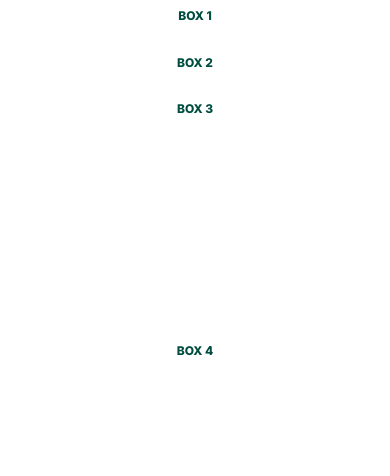
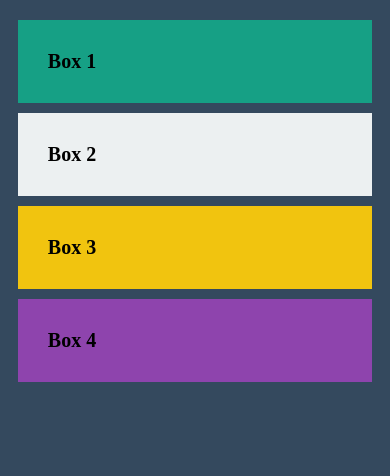
Before and after one commit to 04psm/-Responsive-layout, a plain HTML site: page index.html in a window 390 px wide. Drawn offline with Linux system fonts and the light colour scheme.

Commit message:
Update style.css

```diff
--- a/style.css
+++ b/style.css
@@ -1,99 +1,65 @@
-:root {
-  --main-radius: 5px;
-  --main-padding: 5px;
+*{
+	margin: 0px;
+	padding: 0px;
 }
 
-body {
-  font-family: "Inter", sans-serif;
+body{
+
+	background-color: #34495e;
+	}
+	.container{
+
+
+	width: 96%;
+	margin: auto;
+	padding-top: 10px;
+
+
+	display: grid;
+	grid-template-rows: auto;
+	grid-template-columns: repeat(4,1fr);
+	grid-gap: 10px;
 	}
 
-.container {
-  display: grid;
-  height: 100vh;
-  grid-template-columns: 1fr 1fr 1fr 1fr;
-  grid-template-rows: 0.2fr 1.5fr 1.2fr 0.8fr;
-  grid-template-areas:
-    "nav nav nav nav"
-    "sidebar main main main"
-    "sidebar content1 content2 content3"
-    "sidebar footer footer footer";
-  grid-gap: 0.2rem;
-  font-weight: 800;
-  text-transform: uppercase;
-  font-size: 12px;
-  color: #004d40;
-  text-align: center;
+	.box{
+
+	padding: 30px;
+	background-color: white;
+	font-size: 20px;
+	font-weight: bold;
+
 	}
 
-nav {
-  background: #a7ffeb;
-  grid-area: nav;
-  border-radius: var(--main-radius);
-  padding-top: var(--main-padding);
+#box-1{
+		background-color: #16a085;
+	}
+#box-2{
+		background-color: #ecf0f1;
+	}
+#box-3{
+		background-color: #f1c40f;
+	}
+#box-4{
+		background-color: #8e44ad;
 	}
 
-main {
-  background: #84ffff;
-  grid-area: main;
-  border-radius: var(--main-radius);
-  padding-top: var(--main-padding);
+
+/*---------------smartphones-------------*/
+	@media (max-width: 768px){
+		.container{
+			display: block;
+			grid-template-columns: repeat(1,1fr);
+		}
+		.box{
+			margin: 10px;
+		}
 	}
 
-#sidebar {
-  background: #18ffff;
-  grid-area: sidebar;
-  border-radius: var(--main-radius);
-  padding-top: var(--main-padding);
+/*----------------Tablets-----------------*/
+@media (min-width: 769px) and (max-width: 1023px){
+	.container{
+
+		grid-template-columns: repeat(2,1fr);
 	}
 
-#content1 {
-  background: #6fffd2;
-  grid-area: content1;
-  border-radius: var(--main-radius);
-  padding-top: var(--main-padding);
 }
-
-#content2 {
-  background: #64ffda;
-  grid-area: content2;
-  border-radius: var(--main-radius);
-  padding-top: var(--main-padding);
-}
-
-#content3 {
-  background: #73ffba;
-  grid-area: content3;
-  border-radius: var(--main-radius);
-  padding-top: var(--main-padding);
-}
-
-footer {
-  background: #1de9b6;
-  grid-area: footer;
-  border-radius: var(--main-radius);
-  padding-top: var(--main-padding);
-}
-
-a {
-  text-align: center;
-  display: block;
-  font-family: inherit;
-  text-decoration: none;
-  font-weight: bold;
-  margin: 1rem;
-}
-
-@media only screen and (max-width: 550px) {
-  .container {
-    grid-template-columns: 1fr;
-    grid-template-rows: 0.4fr 0.4fr 2.2fr 1.2fr 1.2fr 1.2fr 1fr;
-    grid-template-areas:
-      "nav"
-      "sidebar"
-      "main"
-      "content1"
-      "content2"
-      "content3"
-      "footer";
-  }
-}
```
Lines whose indentation alone changed are shown as unchanged.
